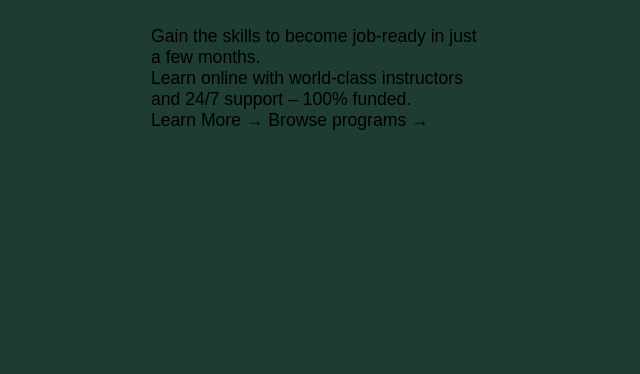
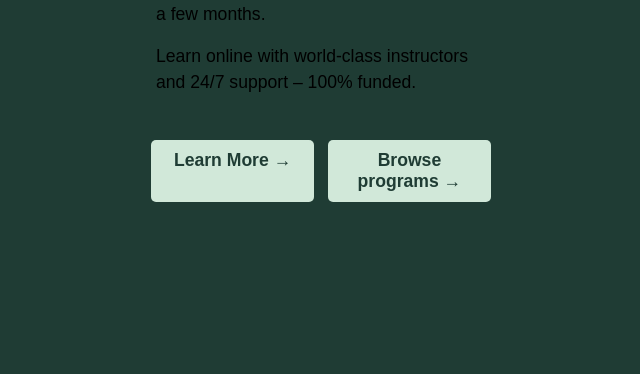
Before and after one commit to AzeemWorsdorfer/qr-card-project, a plain HTML site: page index.html in a window 1280 px wide. Shown: the part 426-800 px from the top of the page, without its empty margins (319-959 px from the left). Drawn offline with Linux system fonts and the light colour scheme.

Commit message:
Completed body text, footer, and button

```diff
--- a/style.css
+++ b/style.css
@@ -71,3 +71,51 @@ h1 i {
   /* Change the color to a distinct light green */
   color: #c0d6c9;
 }
+
+/* Section Stylin: Container for the main body text */
+section {
+  /* Add padding to the top and bottom to seperate from header and footer */
+  padding: 20px 0;
+  /* Set a small left padding to allign with the main text start */
+  padding-left: 5px;
+}
+
+/* Paragraph Styling */
+p {
+  /* Add space below each paragraph */
+  margin-bottom: 15px;
+  /* Set line height for better readability */
+  line-height: 1.5;
+}
+
+/* Footer Styling: Container for the button */
+footer {
+  /* Use a Flexbox to arrange the buttons */
+  display: flex;
+
+  justify-content: space-between;
+/* Add a little top padding to seperate it */
+  padding-top: 10px;
+}
+
+/* Button Styling */
+footer a {
+  /* Display as block/inline-block*/
+  display: inline-block;
+  /* Remove default link underline */
+  text-decoration: none;
+  /* Set background color to a (light green/cream) */
+  background-color: #D1E8D9;
+  /* Set text color to dark green */
+  color: #1F3C34;
+  /* Add padding for button size */
+  padding: 10px 18px;
+  /* Round corners slightly */
+  border-radius: 5px;
+  /* Make text bolder */
+  font-weight: bold;
+  /* Ensure text is centered */
+  text-align: center;
+  /* Adjust width for buttons to fit side by side */
+  width: 48%;
+}
```
